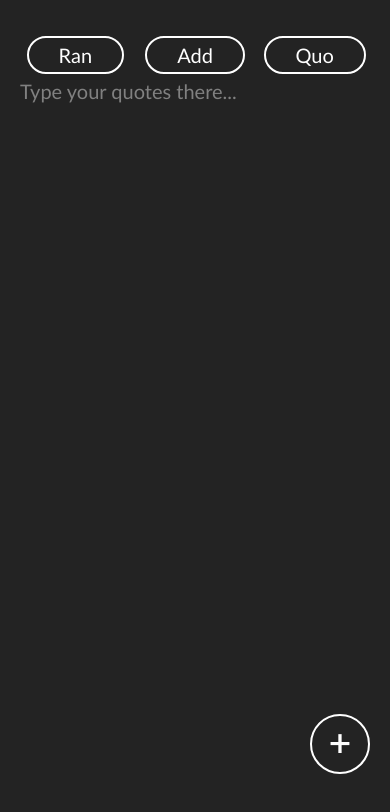
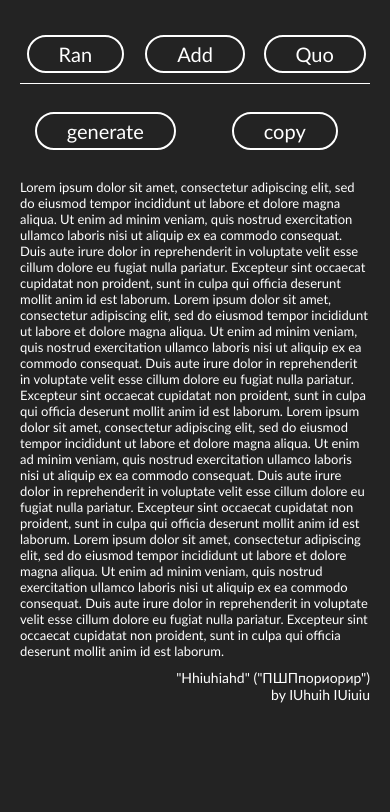
Before and after one commit to Ppekkka/RandomQuote, a React Native app: screen /Ran in a window 390 px wide. Before the commit this address had no page. Shown: the top 812 px of the page. Built offline with nearby package versions, Linux system fonts and the light colour scheme.

Commit message:
add random screen, add underline in menu and fix text input

```diff
--- a/App.js
+++ b/App.js
@@ -1,6 +1,6 @@
 import { NavigationContainer } from "@react-navigation/native";
 import { createNativeStackNavigator } from "@react-navigation/native-stack";
-
+import RanScreen from "./Screens/RanScreen";
 import AddScreen from "./Screens/AddScreen";
 
 const Stack = createNativeStackNavigator();
@@ -13,6 +13,7 @@ export default function App() {
           headerShown: false,
         }}
       >
+        <Stack.Screen name="Ran" component={RanScreen} />
         <Stack.Screen name="Add" component={AddScreen} />
       </Stack.Navigator>
     </NavigationContainer>
--- a/Components/Menu.js
+++ b/Components/Menu.js
@@ -26,6 +26,9 @@ const styles = StyleSheet.create({
     flexDirection: "row",
     justifyContent: "space-between",
     gap: 9,
+    borderBottomColor: "white",
+    borderBottomWidth: 1,
+    paddingBottom: 4,
   },
 });
 
--- a/Screens/AddScreen.js
+++ b/Screens/AddScreen.js
@@ -41,13 +41,15 @@ const styles = StyleSheet.create({
     color: "white",
     fontSize: 20,
     fontFamily: "Optima, sans-serif",
+    height: "100%",
+    textAlignVertical: "top",
   },
   add_button: {
     backgroundColor: "#232323",
     width: 60,
     height: 60,
     borderRadius: 30,
-        borderColor: "white",
+    borderColor: "white",
     borderWidth: 2,
     position: "absolute",
     bottom: 70,
--- /dev/null
+++ b/Screens/RanScreen.js
@@ -0,0 +1,94 @@
+import { View, Text, StyleSheet } from "react-native";
+import Menu from "../Components/Menu";
+import MenuButton from "../Components/MenuButton";
+
+const RanScreen = ({ navigation }) => {
+  return (
+    <View style={styles.container}>
+      <Menu navigation={navigation} />
+
+      <View style={styles.ran_container}>
+        <View style={styles.ran_menu}>
+          <MenuButton title="generate" />
+          <MenuButton title="copy" />
+        </View>
+
+        <View style={styles.quote_container}>
+          <Text style={styles.quote}>
+            Lorem ipsum dolor sit amet, consectetur adipiscing elit, sed do
+            eiusmod tempor incididunt ut labore et dolore magna aliqua. Ut enim
+            ad minim veniam, quis nostrud exercitation ullamco laboris nisi ut
+            aliquip ex ea commodo consequat. Duis aute irure dolor in
+            reprehenderit in voluptate velit esse cillum dolore eu fugiat nulla
+            pariatur. Excepteur sint occaecat cupidatat non proident, sunt in
+            culpa qui officia deserunt mollit anim id est laborum. Lorem ipsum
+            dolor sit amet, consectetur adipiscing elit, sed do eiusmod tempor
+            incididunt ut labore et dolore magna aliqua. Ut enim ad minim
+            veniam, quis nostrud exercitation ullamco laboris nisi ut aliquip ex
+            ea commodo consequat. Duis aute irure dolor in reprehenderit in
+            voluptate velit esse cillum dolore eu fugiat nulla pariatur.
+            Excepteur sint occaecat cupidatat non proident, sunt in culpa qui
+            officia deserunt mollit anim id est laborum. Lorem ipsum dolor sit
+            amet, consectetur adipiscing elit, sed do eiusmod tempor incididunt
+            ut labore et dolore magna aliqua. Ut enim ad minim veniam, quis
+            nostrud exercitation ullamco laboris nisi ut aliquip ex ea commodo
+            consequat. Duis aute irure dolor in reprehenderit in voluptate velit
+            esse cillum dolore eu fugiat nulla pariatur. Excepteur sint occaecat
+            cupidatat non proident, sunt in culpa qui officia deserunt mollit
+            anim id est laborum. Lorem ipsum dolor sit amet, consectetur
+            adipiscing elit, sed do eiusmod tempor incididunt ut labore et
+            dolore magna aliqua. Ut enim ad minim veniam, quis nostrud
+            exercitation ullamco laboris nisi ut aliquip ex ea commodo
+            consequat. Duis aute irure dolor in reprehenderit in voluptate velit
+            esse cillum dolore eu fugiat nulla pariatur. Excepteur sint occaecat
+            cupidatat non proident, sunt in culpa qui officia deserunt mollit
+            anim id est laborum.
+          </Text>
+          <Text style={styles.book_title}>"Hhiuhiahd" ("ПШПпориорир")</Text>
+          <Text style={styles.name}>by IUhuih IUiuiu</Text>
+        </View>
+      </View>
+    </View>
+  );
+};
+
+const styles = StyleSheet.create({
+  container: {
+    backgroundColor: "#232323",
+    paddingVertical: 30,
+    paddingHorizontal: 20,
+    height: "100%",
+  },
+  ran_container: {
+    flex: 15,
+  },
+  ran_menu: {
+    flex: 3,
+    flexDirection: "row",
+    justifyContent: "space-between",
+    gap: 9,
+  },
+  quote_container: {
+    flex: 20,
+  },
+  quote: {
+    color: "white",
+    fontFamily: "Optima, sans-serif",
+    fontSize: 13,
+    paddingBottom: 10,
+  },
+  book_title: {
+    color: "white",
+    width: "max-content",
+    alignSelf: "flex-end",
+    fontFamily: "Optima, sans-serif",
+  },
+  name: {
+    color: "white",
+    width: "v",
+    alignSelf: "flex-end",
+    fontFamily: "Optima, sans-serif",
+  },
+});
+
+export default RanScreen;
```
